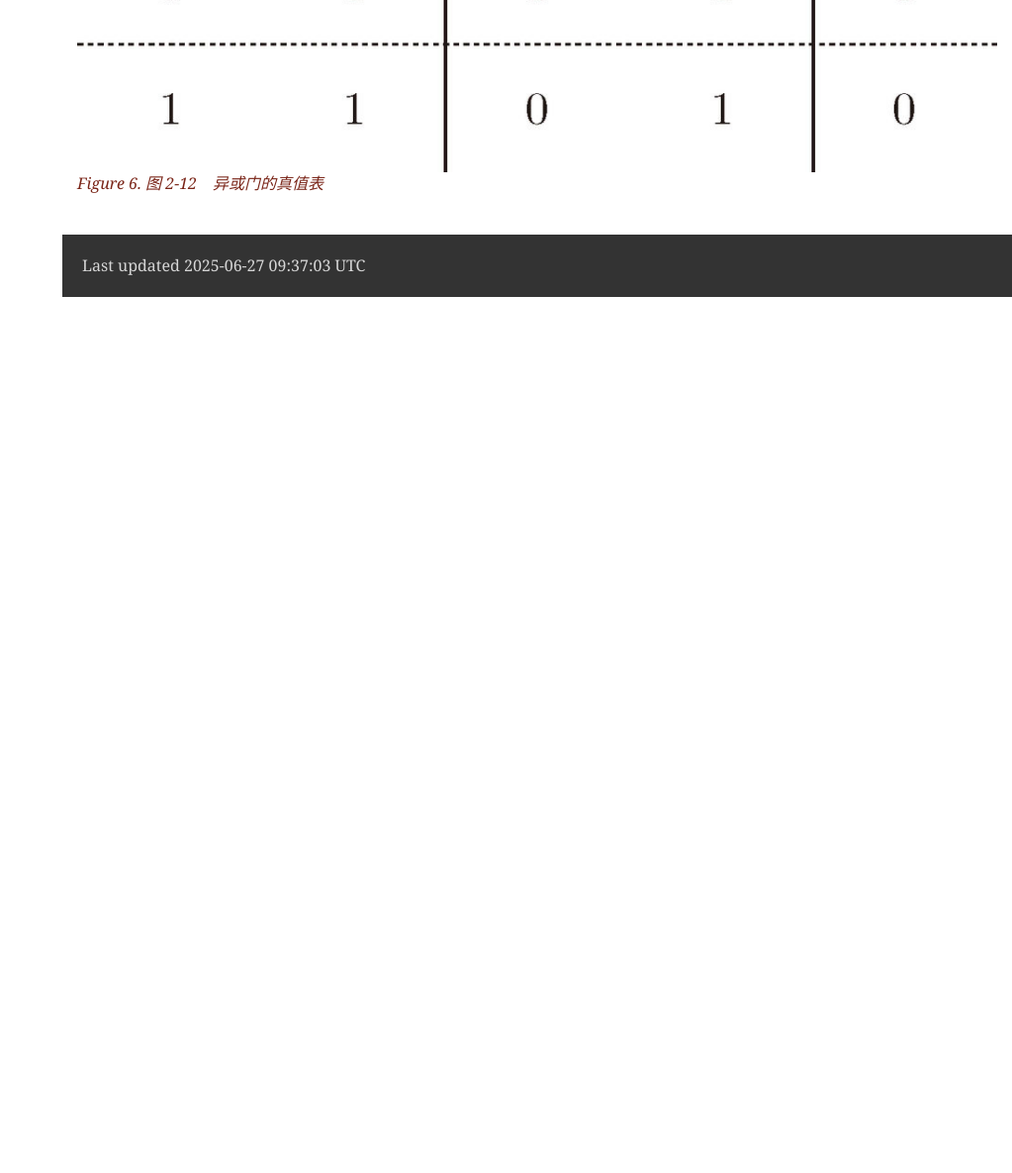
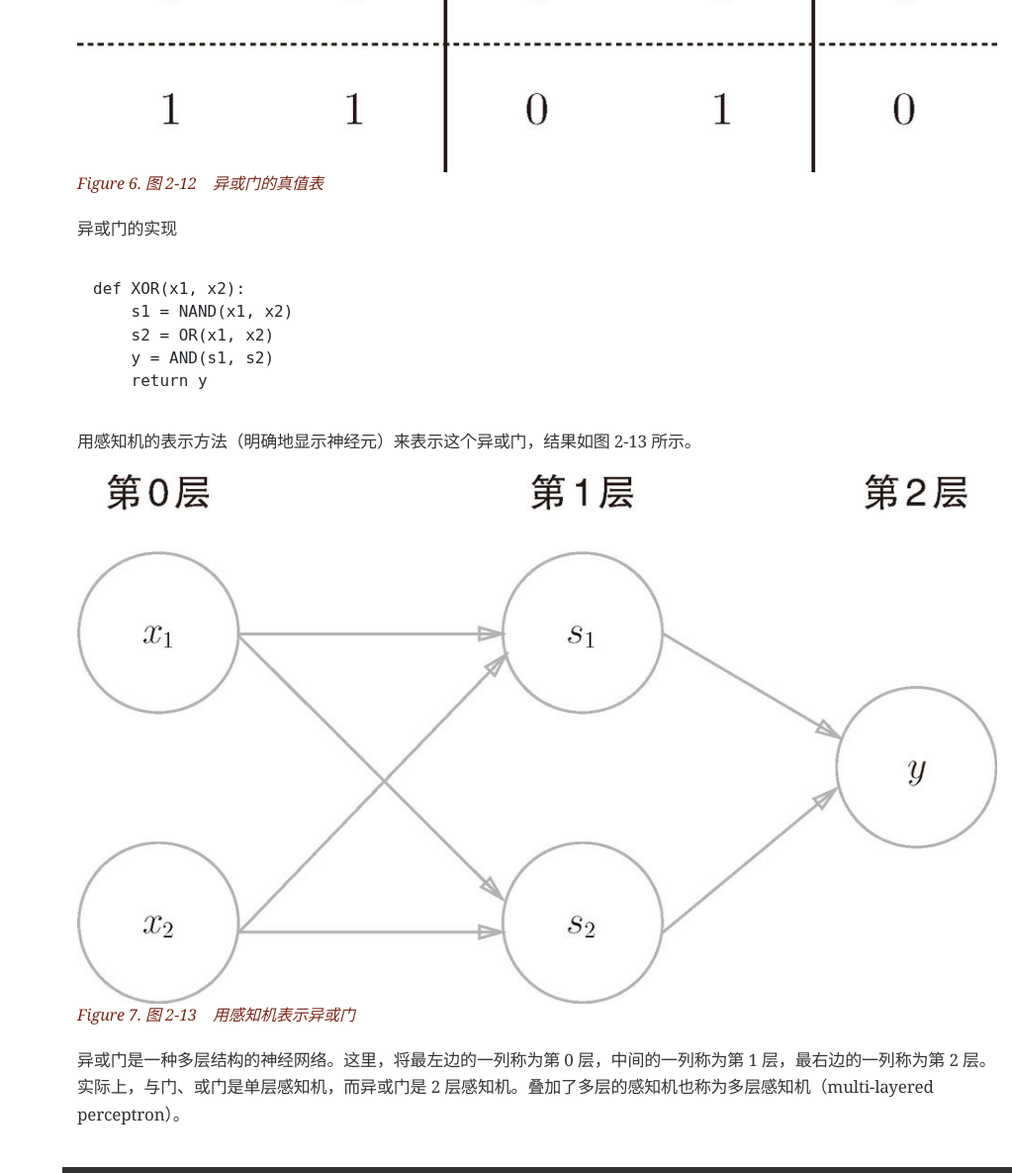
Before and after one commit to whoyiming/DeepLearning-BaseOnPython, a plain HTML site: page index.html in a window 1280 px wide. Shown: the part 10815-12000 px from the top of the page at 99% size, without its empty margins (257-1280 px from the left). Before the commit the page ends 11115 px from the top, so only its background shows below. Drawn offline with nearby package versions, Linux system fonts and the light colour scheme; a web font is replaced by a local one.

Commit message:
deploy: 851cae2b544b01f1e18b379a796d6262eb82c5d2

```diff
--- a/index.html
+++ b/index.html
@@ -763,13 +763,37 @@ plt.show()</code></pre>
 </div>
 <div class="title">Figure 6. 图 2-12　异或门的真值表</div>
 </div>
+<div class="paragraph">
+<p>异或门的实现</p>
+</div>
+<div class="listingblock">
+<div class="content">
+<pre class="highlightjs highlight"><code class="language-terminal hljs" data-lang="terminal">def XOR(x1, x2):
+    s1 = NAND(x1, x2)
+    s2 = OR(x1, x2)
+    y = AND(s1, s2)
+    return y</code></pre>
+</div>
+</div>
+<div class="paragraph">
+<p>用感知机的表示方法（明确地显示神经元）来表示这个异或门，结果如图 2-13 所示。</p>
+</div>
+<div class="imageblock">
+<div class="content">
+<img src="images/0616099334542521368795157828404670316670.jpg" alt="0616099334542521368795157828404670316670">
+</div>
+<div class="title">Figure 7. 图 2-13　用感知机表示异或门</div>
+</div>
+<div class="paragraph">
+<p>异或门是一种多层结构的神经网络。这里，将最左边的一列称为第 0 层，中间的一列称为第 1 层，最右边的一列称为第 2 层。实际上，与门、或门是单层感知机，而异或门是 2 层感知机。叠加了多层的感知机也称为多层感知机（multi-layered perceptron）。</p>
+</div>
 </div>
 </div>
 </div>
 </div>
 <div id="footer">
 <div id="footer-text">
-Last updated 2025-06-27 09:37:03 UTC
+Last updated 2025-06-29 13:51:55 UTC
 </div>
 </div>
 <script src="https://cdnjs.cloudflare.com/ajax/libs/highlight.js/9.18.3/highlight.min.js"></script>
```
Also changed, not shown: images/0616099334542521368795157828404670316670.jpg (added).
